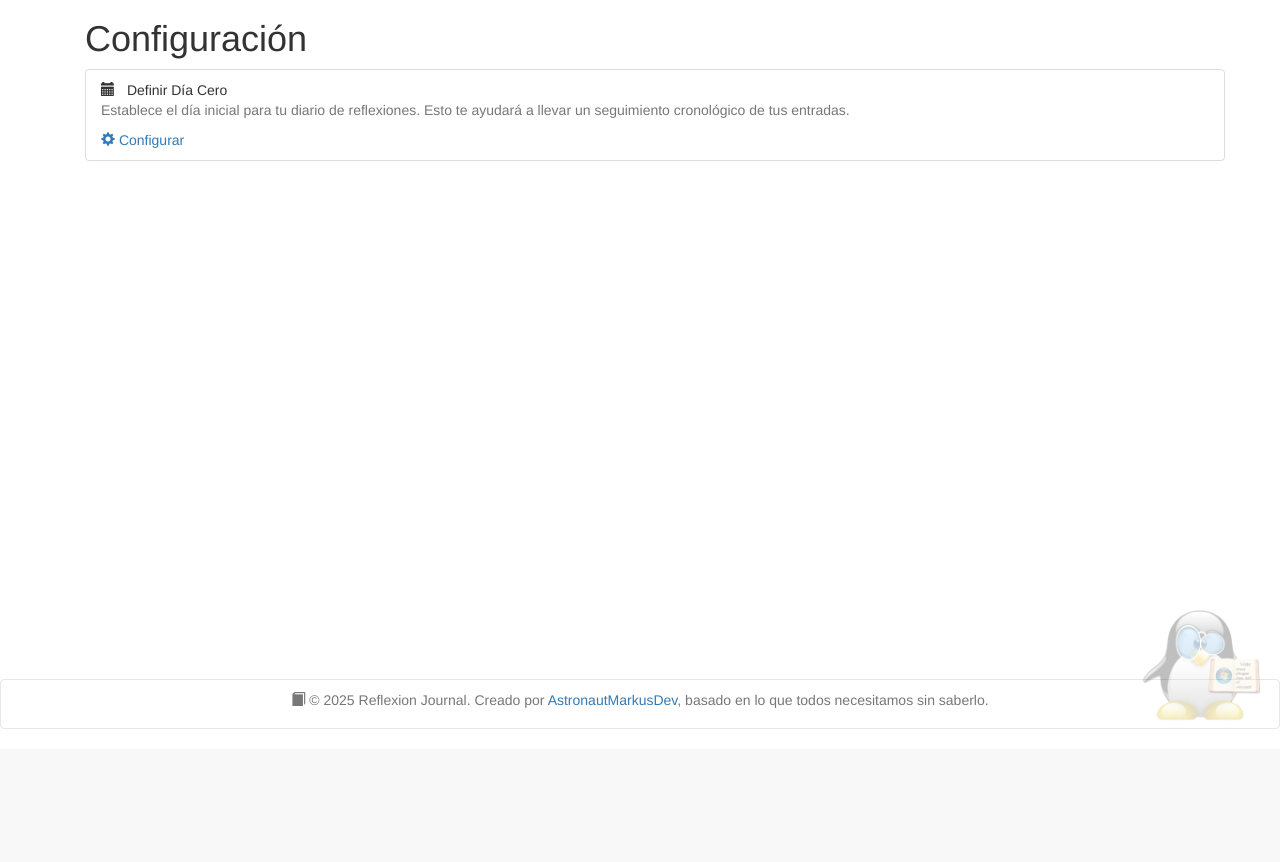
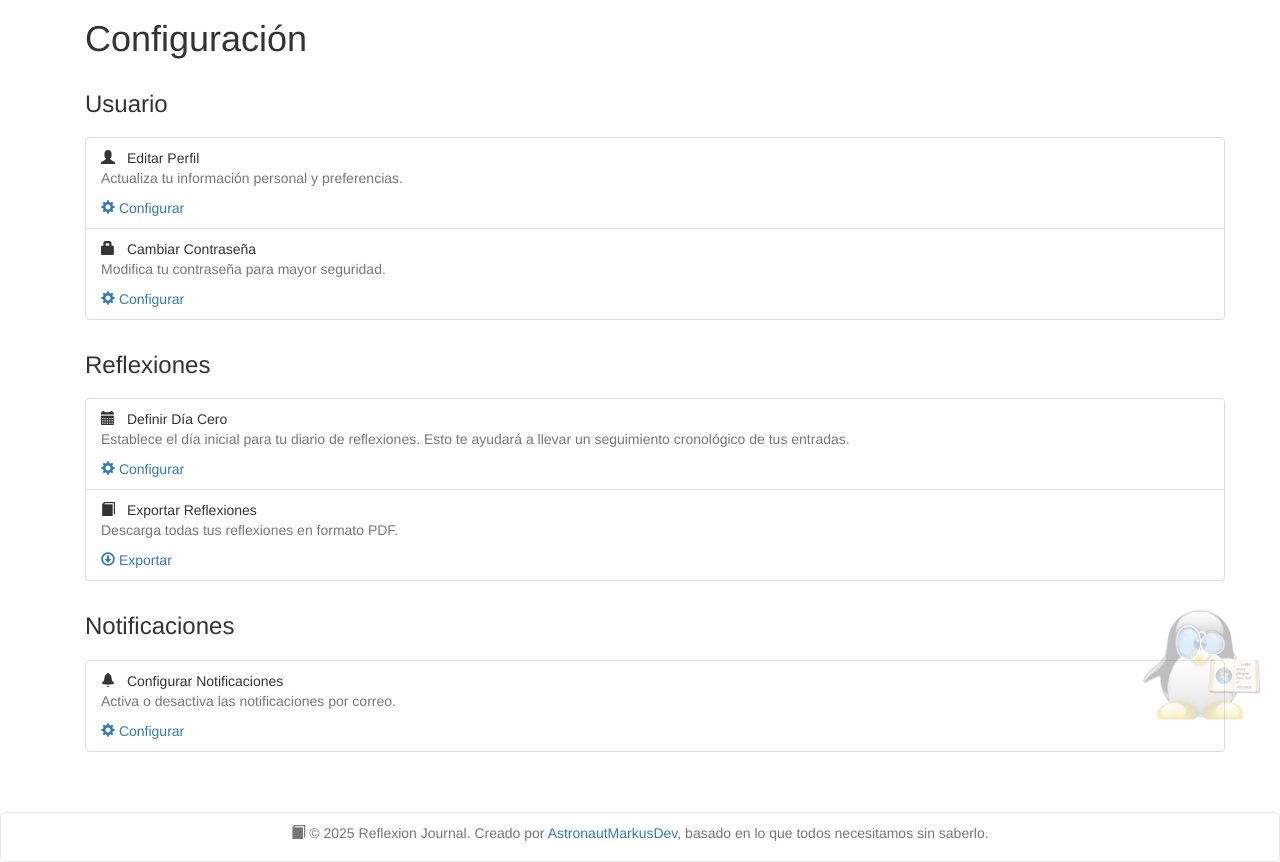
Before and after one commit to AstronautMarkus/reflexion-journal, a Flask app: page /journal/settings in a window 1280 px wide. Shown: the part 51-913 px from the top of the page. Before the commit the page ends 780 px from the top, so only its background shows below. Run offline with Flask 3, Linux system fonts and the light colour scheme; the visitor is signed in with stand-in values (Sample User, id 1); some libraries are stand-ins or nearby versions.

Commit message:
feat: enhance settings page with user profile and notification configuration options

```diff
--- a/reflexion-journal/app/templates/settings/settings.html
+++ b/reflexion-journal/app/templates/settings/settings.html
@@ -4,7 +4,29 @@
 {% block content %}
 <div class="container">
   <h1>Configuración</h1>
-  <ul class="list-group">
+
+  <h3 style="margin-top:32px;">Usuario</h3>
+  <ul class="list-group mb-4" style="margin-top:20px;">
+    <li class="list-group-item">
+      <span class="glyphicon glyphicon-user" aria-hidden="true" style="margin-right:8px;"></span>
+      <h5 style="display:inline;">Editar Perfil</h5>
+      <p class="mb-1 text-muted">Actualiza tu información personal y preferencias.</p>
+      <a href="{{ url_for('journal.profile') }}">
+        <span class="glyphicon glyphicon-cog" aria-hidden="true"></span> Configurar
+      </a>
+    </li>
+    <li class="list-group-item">
+      <span class="glyphicon glyphicon-lock" aria-hidden="true" style="margin-right:8px;"></span>
+      <h5 style="display:inline;">Cambiar Contraseña</h5>
+      <p class="mb-1 text-muted">Modifica tu contraseña para mayor seguridad.</p>
+      <a href="#">
+        <span class="glyphicon glyphicon-cog" aria-hidden="true"></span> Configurar
+      </a>
+    </li>
+  </ul>
+
+  <h3 style="margin-top:32px;">Reflexiones</h3>
+  <ul class="list-group mb-4" style="margin-top:20px;">
     <li class="list-group-item">
       <span class="glyphicon glyphicon-calendar" aria-hidden="true" style="margin-right:8px;"></span>
       <h5 style="display:inline;">Definir Día Cero</h5>
@@ -13,6 +35,26 @@
         <span class="glyphicon glyphicon-cog" aria-hidden="true"></span> Configurar
       </a>
     </li>
+    <li class="list-group-item">
+      <span class="glyphicon glyphicon-book" aria-hidden="true" style="margin-right:8px;"></span>
+      <h5 style="display:inline;">Exportar Reflexiones</h5>
+      <p class="mb-1 text-muted">Descarga todas tus reflexiones en formato PDF.</p>
+      <a href="#">
+        <span class="glyphicon glyphicon-download" aria-hidden="true"></span> Exportar
+      </a>
+    </li>
+  </ul>
+
+  <h3 style="margin-top:32px;">Notificaciones</h3>
+  <ul class="list-group mb-4" style="margin-top:20px;">
+    <li class="list-group-item">
+      <span class="glyphicon glyphicon-bell" aria-hidden="true" style="margin-right:8px;"></span>
+      <h5 style="display:inline;">Configurar Notificaciones</h5>
+      <p class="mb-1 text-muted">Activa o desactiva las notificaciones por correo.</p>
+      <a href="#">
+        <span class="glyphicon glyphicon-cog" aria-hidden="true"></span> Configurar
+      </a>
+    </li>
   </ul>
 </div>
 {% endblock %}
```
